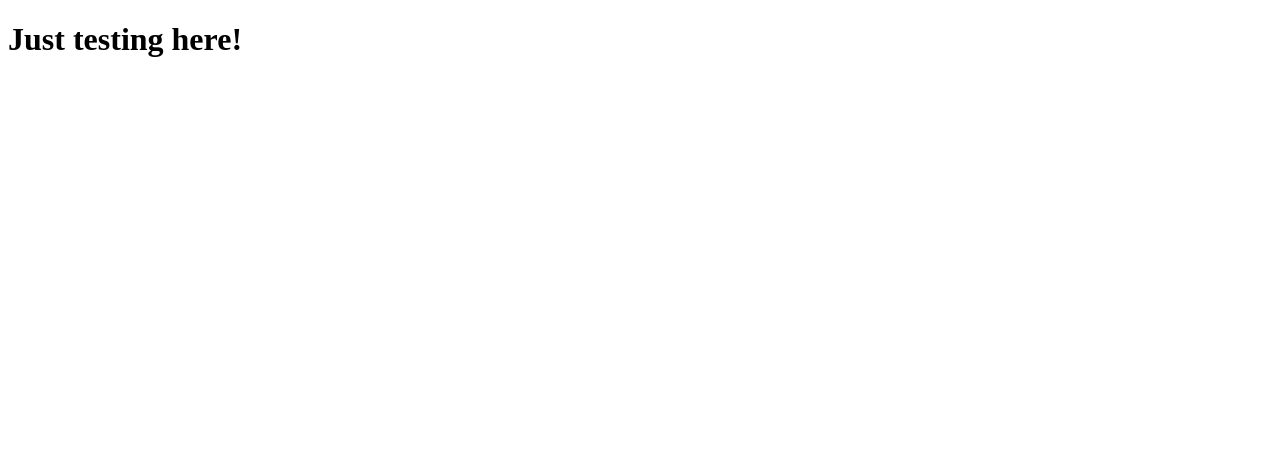
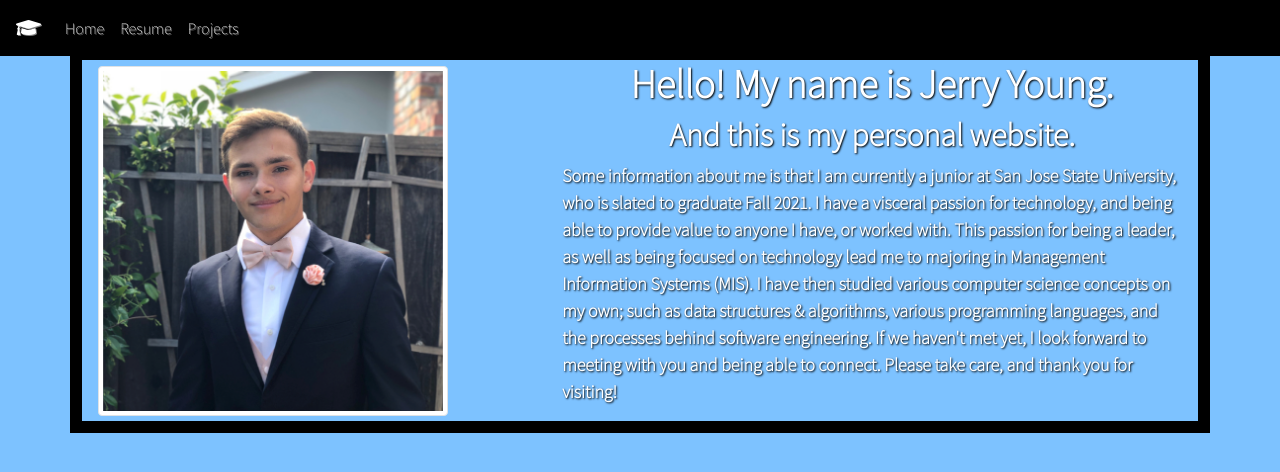
Before and after one commit to JerryAYoung/JerryAYoung.github.io, a plain HTML site: page index.html in a window 1280 px wide. Drawn offline with nearby package versions, Linux system fonts and the light colour scheme.

Commit message:
Updated index
Mostly worked on navbar styling

```diff
--- a/index.html
+++ b/index.html
@@ -1,10 +1,48 @@
 <!DOCTYPE html>
 <html>
 <head>
-	<title>Testing</title>
+	<link rel="stylesheet" href="https://maxcdn.bootstrapcdn.com/bootstrap/4.0.0/css/bootstrap.min.css" integrity="sha384-Gn5384xqQ1aoWXA+058RXPxPg6fy4IWvTNh0E263XmFcJlSAwiGgFAW/dAiS6JXm" crossorigin="anonymous">
+	<link rel="stylesheet" href="https://use.fontawesome.com/releases/v5.11.2/css/all.css">
+	<link rel="stylesheet" type="text/css" href="styling.css">
+	<link href="https://fonts.googleapis.com/css?family=Source+Sans+Pro:200&display=swap" rel="stylesheet">
+	<title>Jerry Young | Home</title>
 </head>
-<body>
-	<h1>Just testing here!</h1>
+<body class="pt-5">
+	<nav class="navbar fixed-top navbar-expand-lg navbar-light bg-custom">
+  	<a class="navbar-brand" id="brand"><i class="fas fa-graduation-cap"></i></a>
+  	<button class="navbar-toggler" type="button" data-toggle="collapse" data-target="#navbarSupportedContent" aria-controls="navbarSupportedContent" aria-expanded="false" aria-label="Toggle navigation">
+    	<span class="navbar-toggler-icon"></span>
+  	</button>
+ 	 <div class="collapse navbar-collapse" id="navbarSupportedContent">
+    	<ul class="navbar-nav mr-auto">
+     	<li class="nav-item active">
+        	<a class="nav-link" href="index.html">Home</a>
+      	</li>
+      	<li class="nav-item">
+        	<a class="nav-link" href="resume.html">Resume</a>
+      	</li>
+       	<li class="nav-item">
+        	<a class="nav-link" href="projects.html">Projects</a>
+      	</li>
+    	</ul>
+  	</div>
+	</nav>
+<section class="container px-3">
+		<div class="row align-items-center">
+			<div class="col-5 order-2 order-md-1">
+				<img class="img-thumbnail img-fluid" src="headshot.png">
+			</div>
+			<div class="col-7 col-5 order-1 order-md-2">
+				<h1>Hello! My name is Jerry Young.</h1>
+				<h2>And this is my personal website.</h2>
+				<p>Some information about me is that I am currently a junior at San Jose State University, who is slated to graduate Fall 2021. I have a visceral passion for technology, and being able to provide value to anyone I have, or worked with. This passion for being a leader, as well as being focused on technology lead me to majoring in Management Information Systems (MIS). I have then studied various computer science concepts on my own; such as data structures & algorithms, various programming languages, and the processes behind software engineering. If we haven't met yet, I look forward to meeting with you and being able to connect. Please take care, and thank you for visiting!</p>
+			</div>
+		</div>
+	</div>
+</section>
 
+<script src="https://code.jquery.com/jquery-3.2.1.slim.min.js" integrity="sha384-KJ3o2DKtIkvYIK3UENzmM7KCkRr/rE9/Qpg6aAZGJwFDMVNA/GpGFF93hXpG5KkN" crossorigin="anonymous"></script>
+<script src="https://cdnjs.cloudflare.com/ajax/libs/popper.js/1.12.9/umd/popper.min.js" integrity="sha384-ApNbgh9B+Y1QKtv3Rn7W3mgPxhU9K/ScQsAP7hUibX39j7fakFPskvXusvfa0b4Q" crossorigin="anonymous"></script>
+<script src="https://maxcdn.bootstrapcdn.com/bootstrap/4.0.0/js/bootstrap.min.js" integrity="sha384-JZR6Spejh4U02d8jOt6vLEHfe/JQGiRRSQQxSfFWpi1MquVdAyjUar5+76PVCmYl" crossorigin="anonymous"></script>
 </body>
 </html>
--- /dev/null
+++ b/styling.css
@@ -0,0 +1,58 @@
+
+.bg-custom {
+    background-color: black;
+}
+
+.navbar-brand {
+	color: white !important;
+	text-shadow: 1px 1px 0.5px grey !important;
+}
+
+.nav-link {
+	color: white !important;
+	text-shadow: 1px 1px 0.5px grey !important;
+}
+
+body {
+	font-family: 'Source Sans Pro', sans-serif !important;
+}
+
+.nav-link:hover {
+    background-color: #7dc2ff !important;
+}
+
+img {
+	width: 350px;
+	height: 100%
+}
+
+body {
+	background-color: #7dc2ff;
+}
+
+
+h1 {
+	color: white;
+	text-shadow: 1px 1px 2px black !important;
+	text-align: center;
+	font-weight: bolder;
+}
+
+h2 {
+	color: white;
+	text-shadow: 1px 1px 2px black !important;
+	text-align: center;
+	font-weight: bolder;
+}
+
+p {
+	color: white;
+	text-shadow: 1px 1px 2px black !important;
+	text-align: left;
+	font-size: 18px;
+	font-weight: bold;
+}
+
+.container {
+	border: 12px solid black;
+}
```
Also changed, not shown: projects.html (added, +37 -0 lines), resume.html (added, +37 -0 lines), GitHub-Mark-120px-plus.png (added), LI-In-Bug.png (added), headshot.png (added), 1 other file.
